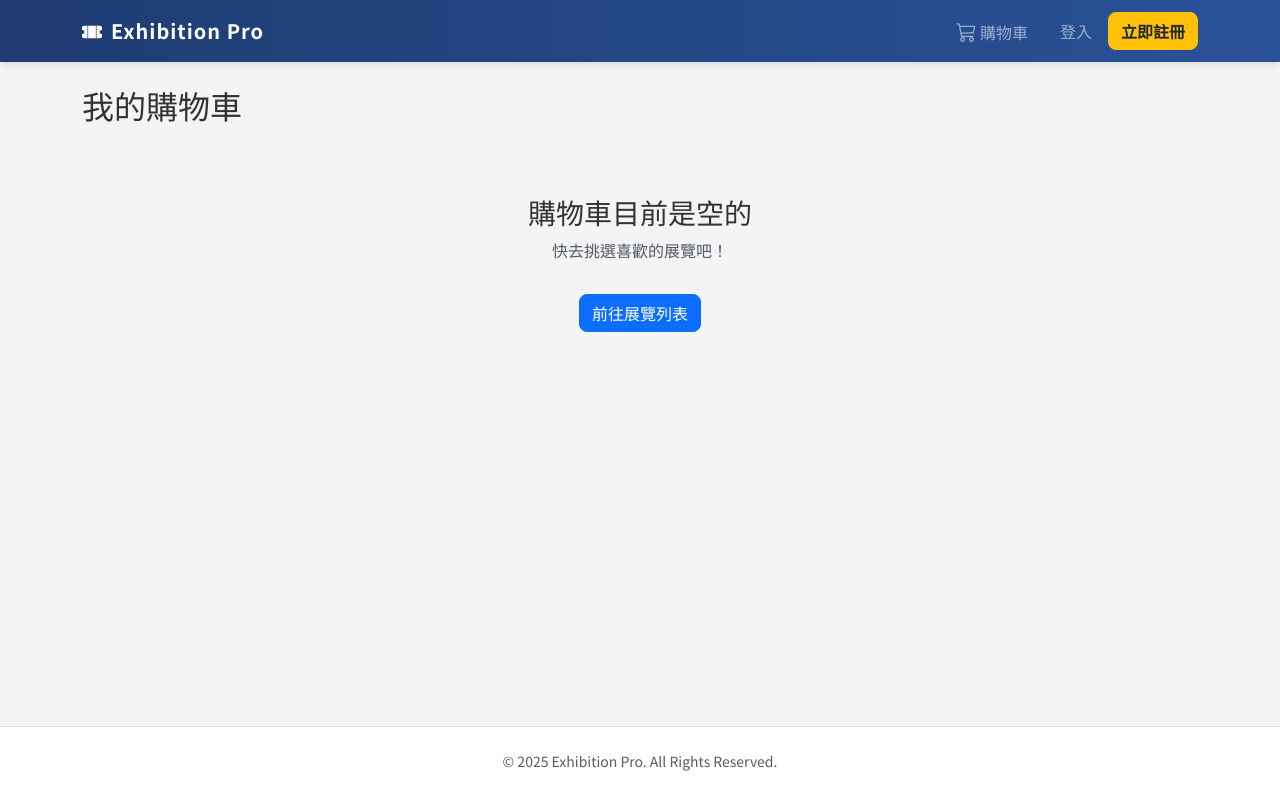
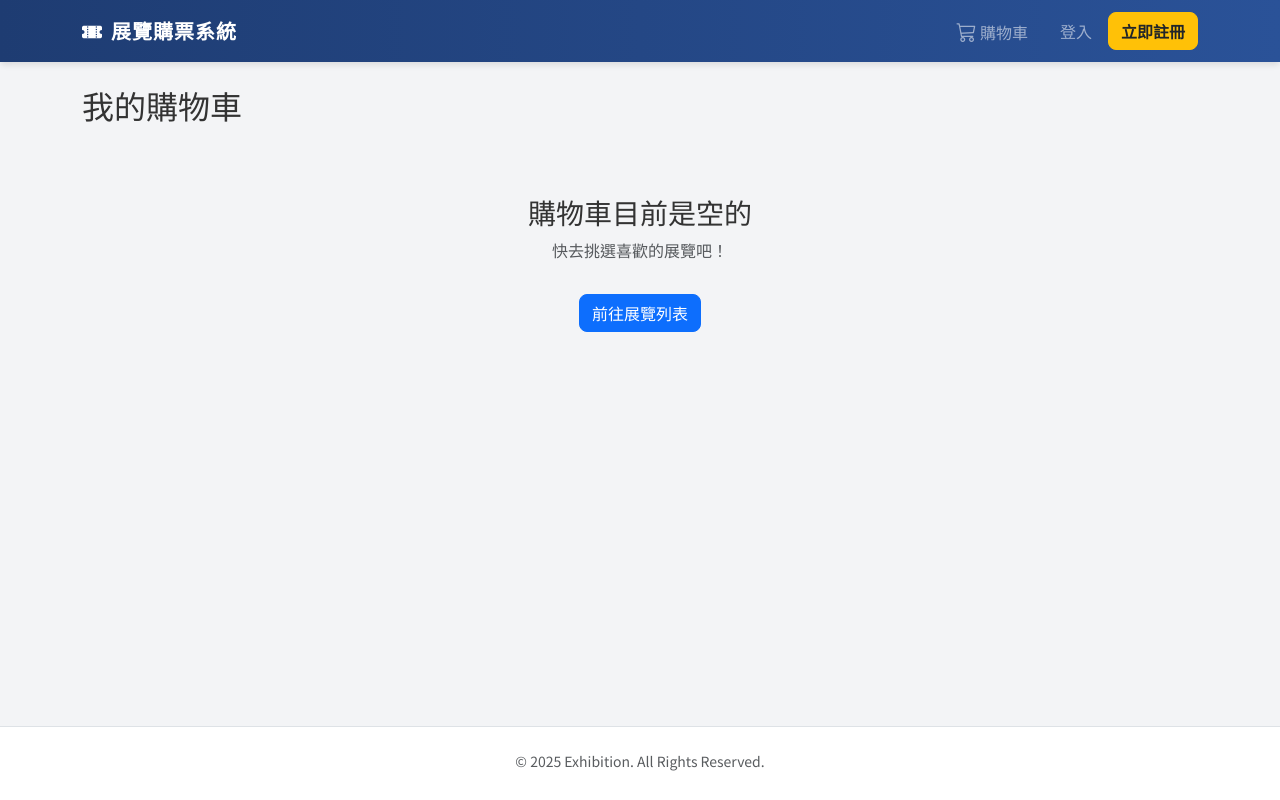
Before and after one commit to doluheyo/Database, a Flask app: page /cart in a window 1280 px wide. Run offline with Flask 3, Linux system fonts and the light colour scheme.

Commit message:
改掉 exhibition pro

```diff
--- a/templates/layout.html
+++ b/templates/layout.html
@@ -43,7 +43,7 @@
 
     <nav class="navbar navbar-expand-lg navbar-dark mb-4">
         <div class="container">
-            <a class="navbar-brand" href="/"><i class="bi bi-ticket-perforated-fill me-2"></i>Exhibition Pro</a>
+            <a class="navbar-brand" href="/"><i class="bi bi-ticket-perforated-fill me-2"></i>展覽購票系統</a>
             <button class="navbar-toggler" type="button" data-bs-toggle="collapse" data-bs-target="#navbarNav">
                 <span class="navbar-toggler-icon"></span>
             </button>
@@ -95,7 +95,7 @@
 
     <footer class="bg-white text-center mt-5 py-4 border-top">
         <div class="container text-muted small">
-            <p class="mb-1">© 2025 Exhibition Pro. All Rights Reserved.</p>
+            <p class="mb-1">© 2025 Exhibition. All Rights Reserved.</p>
         </div>
     </footer>
 
```
